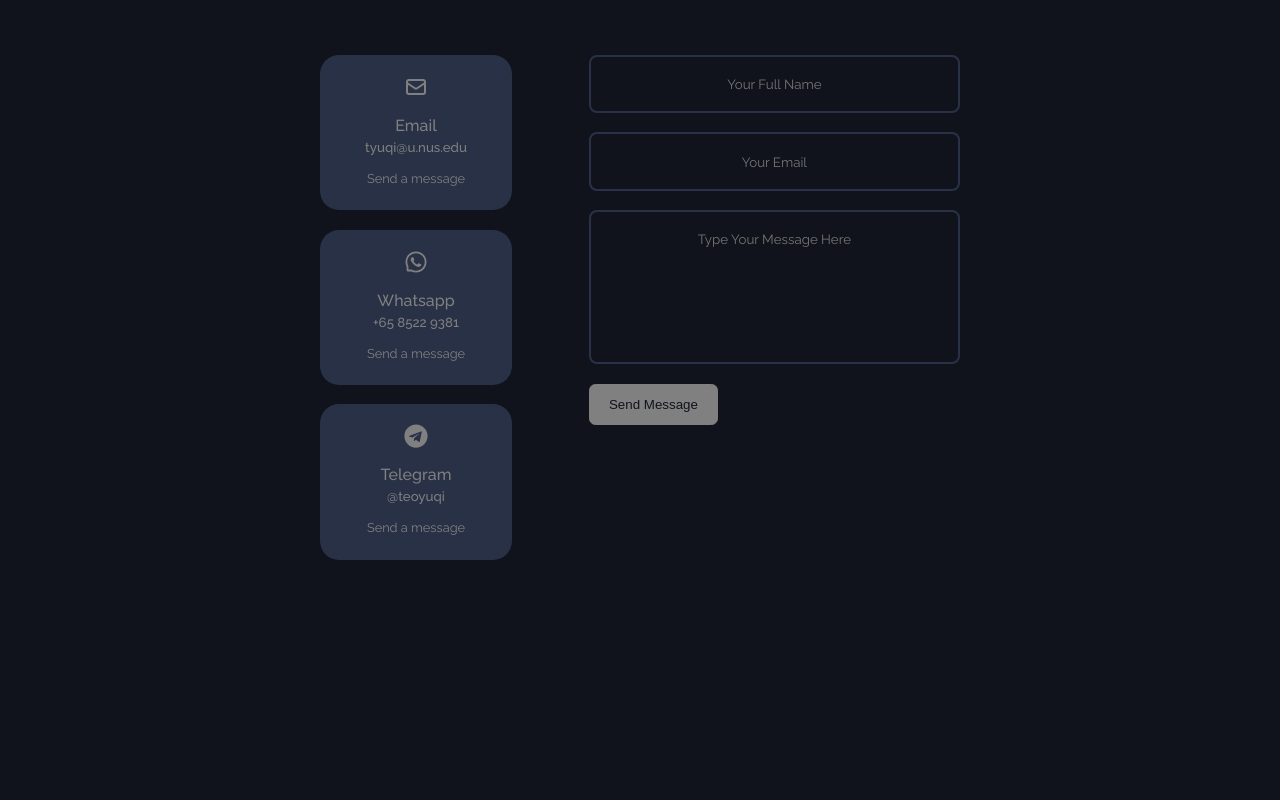
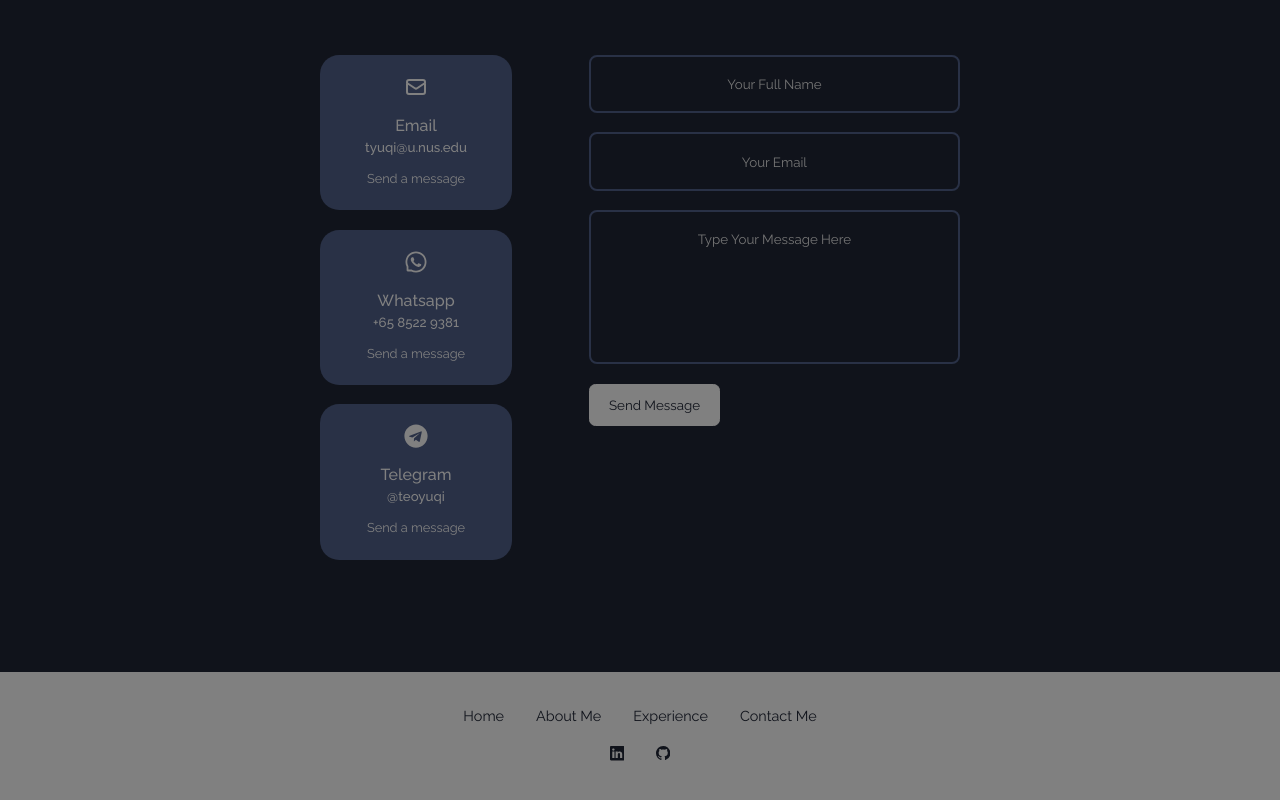
Before and after one commit to teoyuqi/teoyuqi.github.io, a React (Create React App) app: page / in a window 1280 px wide. Shown: the part 2161-2961 px from the top of the page. Before the commit the page ends 2721 px from the top, so only its background shows below. Built offline with nearby package versions, Linux system fonts and the light colour scheme.

Commit message:
Add footer

```diff
--- a/src/App.jsx
+++ b/src/App.jsx
@@ -3,6 +3,7 @@ import React, { Fragment } from 'react'
 import About from './components/about-me/AboutMe'
 import Contact from './components/contact/Contact'
 import Experience from './components/experience/Experience'
+import Footer from './components/footer/Footer'
 import Header from './components/header/Header'
 import Nav from './components/nav/Nav'
 
@@ -14,6 +15,7 @@ const App = () => {
       <About/>
       <Experience/>
       <Contact/>
+      <Footer/>
     </Fragment>
   )
 }
--- /dev/null
+++ b/src/components/footer/Footer.jsx
@@ -0,0 +1,23 @@
+import React from 'react'
+
+import FooterSocials from './FooterSocials'
+import './footer.css'
+
+const Footer = () => {
+  return (
+    <footer>
+        <ul className='permalinks'>
+            <li><a href="#">Home</a></li>
+            <li><a href="#">About Me</a></li>
+            <li><a href="#">Experience</a></li>
+            <li><a href="#">Contact Me</a></li>
+        </ul>
+
+        <div className='footer__socials'>
+            <FooterSocials/>
+        </div>
+    </footer>
+  )
+}
+
+export default Footer;
--- /dev/null
+++ b/src/components/footer/FooterSocials.jsx
@@ -0,0 +1,20 @@
+import React from 'react'
+import { BsLinkedin } from 'react-icons/bs'
+import { BsGithub } from 'react-icons/bs'
+
+const FooterSocials = () => {
+  const LINKEDIN_PROFILE = "https://www.linkedin.com/in/teo-yu-qi/"
+  const GITHUB_PROFILE = "https://github.com/teoyuqi/"
+  return (
+    <div className='footer__socials'>
+        <a href={LINKEDIN_PROFILE} target="_blank">
+            <BsLinkedin/>
+        </a>
+        <a href={GITHUB_PROFILE} target="_blank">
+            <BsGithub/>
+        </a>
+    </div>
+  )
+}
+
+export default FooterSocials;
--- /dev/null
+++ b/src/components/footer/footer.css
@@ -0,0 +1,34 @@
+footer {
+    background: var(--color-primary);
+    padding: 2rem 0 7rem;
+    text-align: center;
+    font-size: 0.9rem;
+    margin-top: 7rem;
+}
+
+footer a{
+    color: var(--color-bg);
+    line-height: 1.5rem;
+}
+
+.permalinks {
+    display: flex;
+    flex-wrap: wrap;
+    justify-content: center;
+    gap: 2rem;
+}
+
+.footer__socials {
+    margin-top: 0.5rem;
+    display: flex;
+    justify-content: center;
+    gap: 2rem;
+}
+
+/* ===== MEDIA QUERIES (SMALL DEVICES) ===== */
+@media screen and (max-width: 600px) {
+    .permalinks {
+        flex-direction: column;
+        gap: 1rem;
+    }
+}
--- a/src/index.css
+++ b/src/index.css
@@ -101,6 +101,7 @@ a:hover {
     cursor: pointer;
     border: 1px solid var(--color-primary);
     transition: var(--transition-ease);
+    font-family: var(--main-font);
 }
 
 .btn:hover {
```
